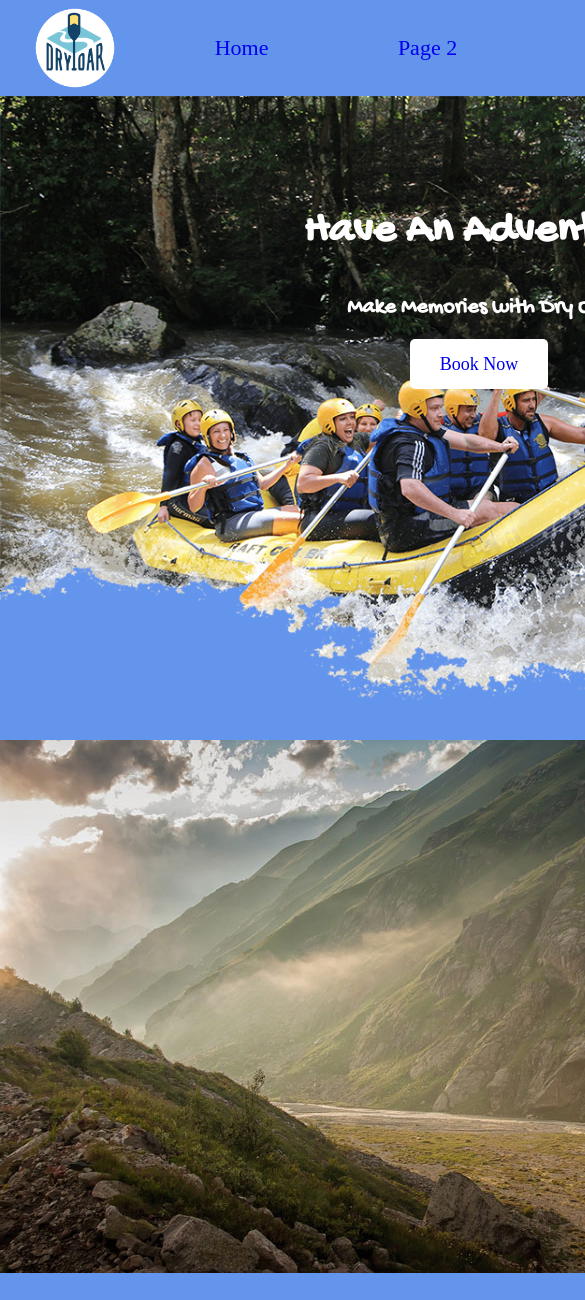
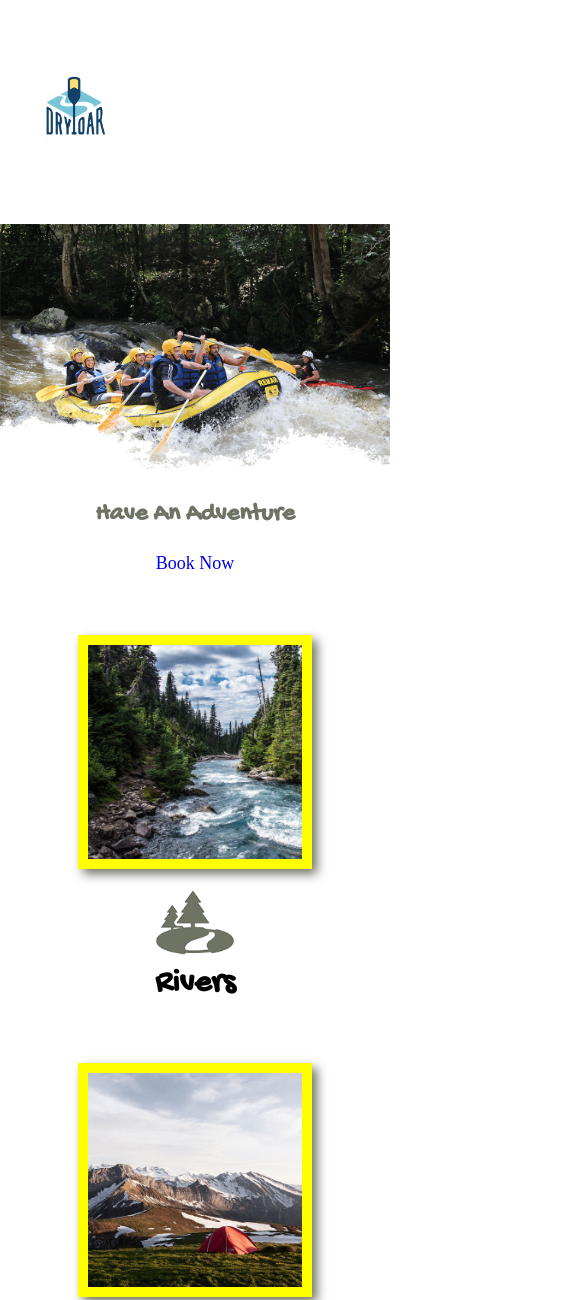
Before and after one commit to Priscy21/Priscy21.github.io, a plain HTML site: page wwr/site-plan-rafting2.html in a window 390 px wide. Shown: the top 1300 px of the page, 585 px wide, since content can reach past the window. Drawn offline with Linux system fonts and the light colour scheme.

Commit message:
finishing touches

```diff
--- a/wwr/site-plan-rafting2.css
+++ b/wwr/site-plan-rafting2.css
@@ -4,6 +4,7 @@ body{
     font-size: 22px;
     margin: 0;
     padding: 0;
+    background-color: none;
 }
 #content {
     max-width: 1600px;
@@ -11,6 +12,9 @@ body{
 }
 #hero-img{
     width: 100%;
+}
+nav a{
+    color: white;
 }
 nav a,
 #hero-msg h1, #hero-msg h4,
@@ -22,16 +26,19 @@ main section {
     height: 725px;
 
 }
-body,
 header{
     background-color: cornflowerblue;
     display: grid;
     grid-template-columns: 150px auto;
+    background: transparent;
 }
 nav a:hover,
 .book, .join,
 .book:hover, .join:hover{
     background-color: white;
+}
+nav a:hover{
+    color: black;
 }
 #background,
 .msg,
@@ -93,9 +100,6 @@ nav a   {
 .msg p   {
     padding-bottom: 15px;
 }
-footer   {
-    padding: 25px 50px;
-}
 footer .social img   {
     padding-top: 15px;
 }
@@ -106,17 +110,26 @@ footer .social img   {
     margin-top: 50px;
 
 }
-
-
+/*
 .rivers-card, .camping-card, .rapids-card   {
     margin: 200px 0;
-}
+} */
 footer   {
+    background-color: #6f7364;
     margin-top: 200px;
+    padding: 25px 50px;
+    margin-top: 200px;
+    display: flex;
+    justify-content: space-around;
+    align-items: center;
+
 }
 .card-img{
     margin-top: 10px;
-    border: 4px solid yellow;
+    border: 10px solid yellow;
+    transition: transform .5s;
+    box-shadow: 5px 5px 10px #6f7364;
+
 }
 main section img {
     box-sizing: border-box;
@@ -128,6 +141,7 @@ nav{
 #hero {
     display: grid;
     grid-template-columns: 1fr 3fr 1fr;
+    margin-top: -100px;
 
 }
 #hero-box{
@@ -151,7 +165,6 @@ nav{
 main{
     display: grid;
     grid-template-columns: repeat(10, 1fr);
-    grid-template-rows: repeat(8,1fr);
 }
 .rivers-card{
     grid-column:2/4 ;
@@ -169,3 +182,62 @@ main{
     grid-column: 1/11;
     grid-row: 4/9;
 }
+.mountains{
+    grid-column: 2/7;
+    grid-row: 5/8;
+    margin-top: 100px;
+    box-shadow: 5px 5px 10px #6f7364;
+    width: 100%;
+}
+.msg{
+    grid-column: 6/10;
+    grid-row: 6/7;
+    box-shadow: 5px 5px 10px #6f7364;
+    background-color: #6f7364;
+    padding: 35px;
+}
+.card-img:hover {
+    opacity: .6;
+    transform: scale(1.1);
+}
+@media screen and (max-width: 900px) {
+    #hero, .home-grid {
+        display: block;
+        height: auto;
+    }
+    nav, footer {
+        flex-direction: column;
+    }
+    nav a {
+        display: block;
+        padding: 15px;
+    }
+    #hero {
+        margin-top: 0;
+    }
+    #hero-msg {
+        margin-top: 0;
+    }
+    #hero-msg h4 {
+        display: none;
+    }
+    .home-title {
+        font-size: 25px;
+        color: #6f7364;
+    }
+    .rivers-card, .camping-card, .rapids-card {
+        margin: 50px auto;
+        width: 60%;
+    }
+    #background {
+        display: none;
+    }
+    .mountains, .msg {
+        width: 80%;
+        display: block;
+        margin: 0 auto;
+    }
+    footer {
+        margin-top: 25px;
+    }
+}
--- a/wwr/site-plan-rafting2.html
+++ b/wwr/site-plan-rafting2.html
@@ -51,7 +51,6 @@
                 <img class="icon" src="oars.png" alt="oars icon">
                 <h2>Rapids</h2>
             </section>
-            <div id="background"></div>
             <img class="mountains" src="mountains.jpg" alt="Misty mountains">
     <section class="msg">
         <h2>More Than Just The Thrill</h2>
```
